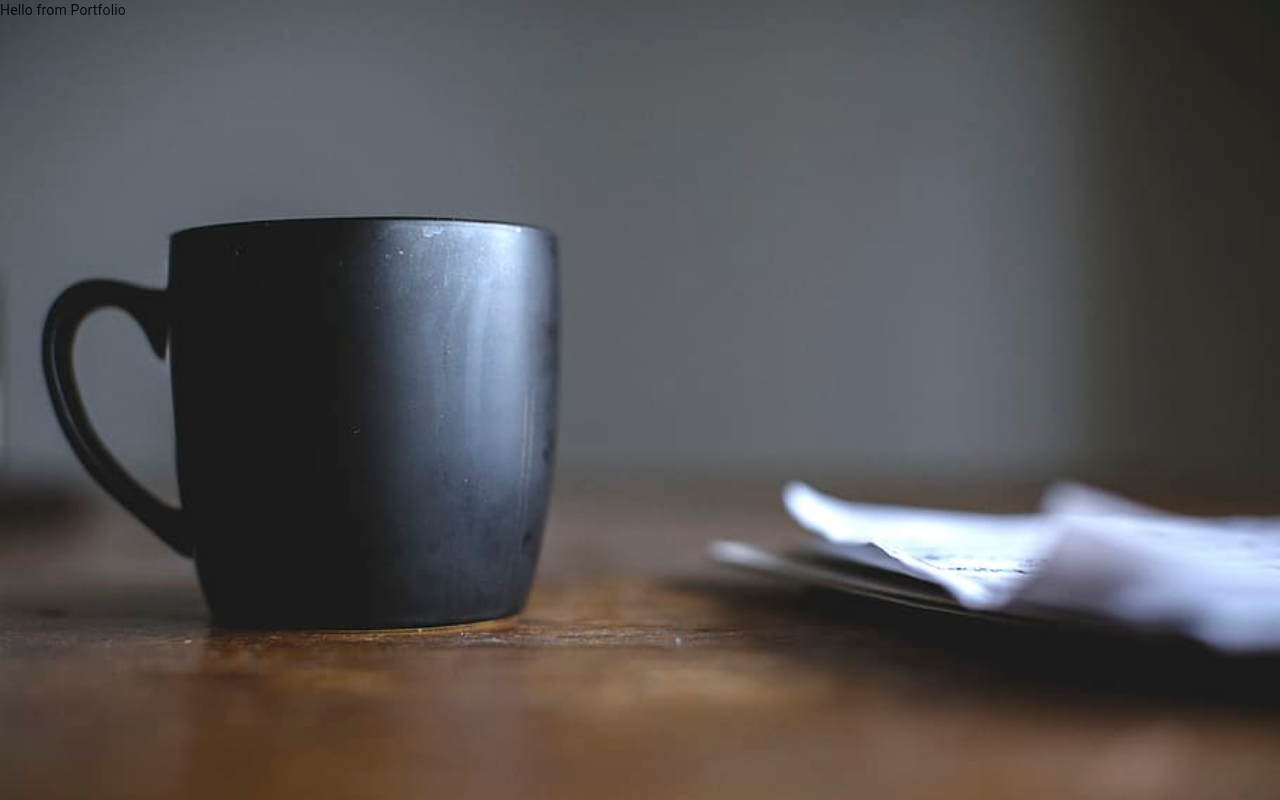
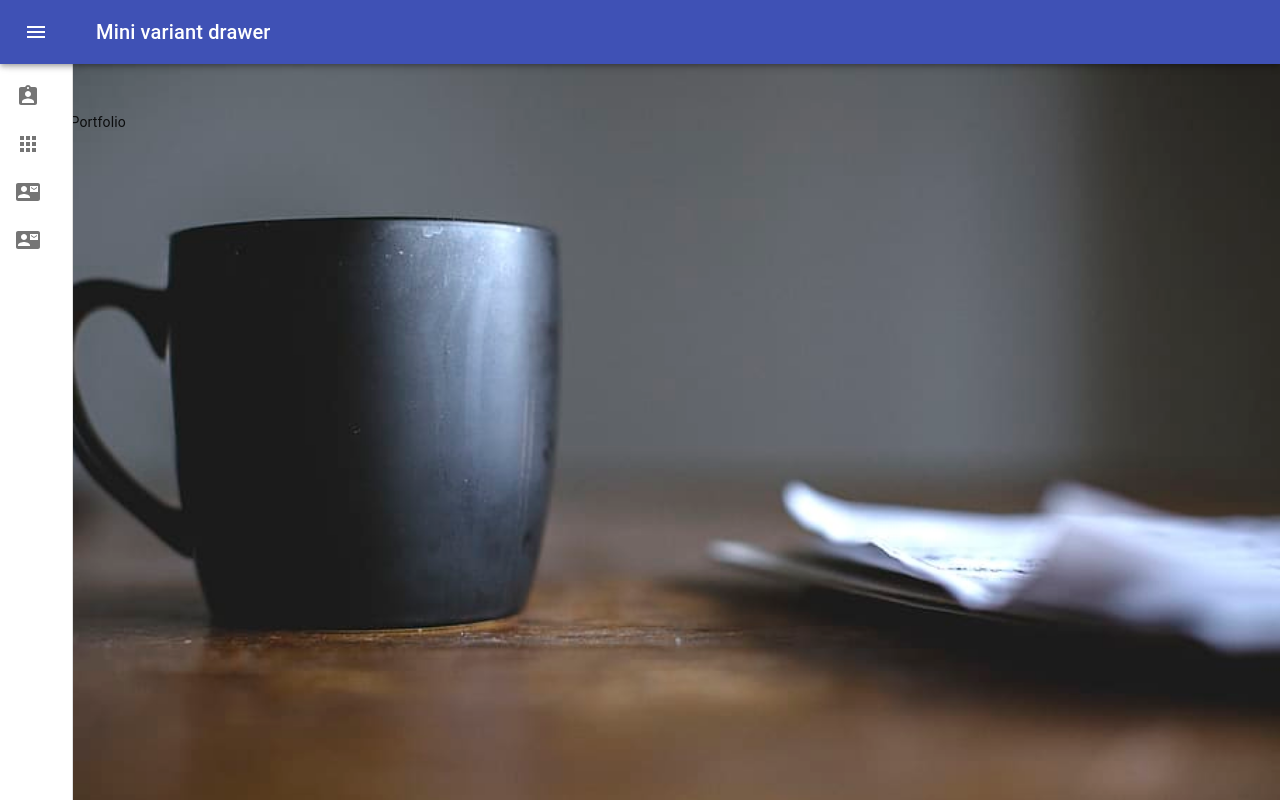
Before and after one commit to lee54bg/portfolio, a React (Create React App) app: page /portfolio in a window 1280 px wide. Built offline with nearby package versions, Linux system fonts and the light colour scheme.

Commit message:
Finally set the proper links for each of the pages.  Also added NavBar on Portfolio, Contact, and About Me.  Since this has been made, need to ensure that the background colors change according to the button clicked.

```diff
--- a/src/portfolio-site/About.js
+++ b/src/portfolio-site/About.js
@@ -1,8 +1,10 @@
 import React from 'react';
+import NavBar from './NavBar.js';
 
 function About() {
   return (
     <div>
+      <NavBar />
         Hello from About
     </div>
   );
--- a/src/portfolio-site/Contact.js
+++ b/src/portfolio-site/Contact.js
@@ -1,8 +1,10 @@
 import React from 'react';
+import NavBar from './NavBar.js';
 
 function Contact() {
   return (
     <div>
+        <NavBar />
         Hello from Contact
     </div>
   );
--- a/src/portfolio-site/Home.js
+++ b/src/portfolio-site/Home.js
@@ -18,9 +18,7 @@ import MenuIcon from '@material-ui/icons/Menu';
 import AppsIcon from '@material-ui/icons/Apps';
 import ContactMailIcon from '@material-ui/icons/ContactMail';
 import AssignmentIndIcon from '@material-ui/icons/AssignmentInd';
-import InboxIcon from '@material-ui/icons/Inbox';
-import MailIcon from '@material-ui/icons/Mail';
-
+import { Link } from 'react-router-dom';
 
 import Header from './Header';
 
@@ -91,14 +89,17 @@ const useStyles = makeStyles((theme) => ({
 const menuItems = [
   {
     listIcon: <AssignmentIndIcon />,
-    listText: "Resume"
+    listText: "About",
+    listPath: "/about"
   }, {
     listIcon: <AppsIcon />,
-    listText: "Portfolio"
+    listText: "Portfolio",
+    listPath: "/portfolio"
   }, {
     listIcon: <ContactMailIcon />,
-    listText: "Contact"
-  },
+    listText: "Contact",
+    listPath: "/contact"
+  }
 ]
 
 const Home = () => {
@@ -137,9 +138,8 @@ const Home = () => {
           >
             <MenuIcon />
           </IconButton>
-          <Typography variant="h6" noWrap>
-            Mini variant drawer
-          </Typography>
+          {/* <Typography variant="h6" noWrap>
+          </Typography> */}
         </Toolbar>
       </AppBar>
       <Drawer
@@ -162,18 +162,15 @@ const Home = () => {
         </div>
         <List>
           {menuItems.map((lstItm, key) => (
-            <ListItem button key={key} onClick={handleDrawerClose}>
+            <ListItem button key={key} onClick={handleDrawerClose} component={Link} to={lstItm.listPath}>
               <ListItemIcon>{lstItm.listIcon}</ListItemIcon>
               <ListItemText primary={lstItm.listText} />
             </ListItem>
           ))}
-
-          {/* {['About', 'Portfolio', 'Contact'].map((text, index) => (
-            <ListItem button key={text} onClick={handleDrawerClose}>
-              <ListItemIcon>{index % 2 === 0 ? <InboxIcon /> : <MailIcon />}</ListItemIcon>
-              <ListItemText primary={text} />
-            </ListItem>
-          ))} */}
+          <ListItem button onClick={handleDrawerClose}>
+            <ListItemIcon><ContactMailIcon /></ListItemIcon>
+            <ListItemText primary="Resume" />
+          </ListItem>
         </List>
       </Drawer>
       <main className={classes.content}>
--- a/src/portfolio-site/NavBar.js
+++ b/src/portfolio-site/NavBar.js
@@ -7,16 +7,20 @@ import Toolbar from '@material-ui/core/Toolbar';
 import List from '@material-ui/core/List';
 import CssBaseline from '@material-ui/core/CssBaseline';
 import Typography from '@material-ui/core/Typography';
-import Divider from '@material-ui/core/Divider';
 import IconButton from '@material-ui/core/IconButton';
-import MenuIcon from '@material-ui/icons/Menu';
-import ChevronLeftIcon from '@material-ui/icons/ChevronLeft';
-import ChevronRightIcon from '@material-ui/icons/ChevronRight';
 import ListItem from '@material-ui/core/ListItem';
 import ListItemIcon from '@material-ui/core/ListItemIcon';
 import ListItemText from '@material-ui/core/ListItemText';
-import InboxIcon from '@material-ui/icons/MoveToInbox';
-import MailIcon from '@material-ui/icons/Mail';
+
+import ChevronLeftIcon from '@material-ui/icons/ChevronLeft';
+import ChevronRightIcon from '@material-ui/icons/ChevronRight';
+import MenuIcon from '@material-ui/icons/Menu';
+import AppsIcon from '@material-ui/icons/Apps';
+import ContactMailIcon from '@material-ui/icons/ContactMail';
+import AssignmentIndIcon from '@material-ui/icons/AssignmentInd';
+import { Link } from 'react-router-dom';
+
+import Header from './Header';
 
 const drawerWidth = 240;
 
@@ -82,7 +86,23 @@ const useStyles = makeStyles((theme) => ({
   },
 }));
 
-export default function NavBar() {
+const menuItems = [
+  {
+    listIcon: <AssignmentIndIcon />,
+    listText: "About",
+    listPath: "/about"
+  }, {
+    listIcon: <AppsIcon />,
+    listText: "Portfolio",
+    listPath: "/portfolio"
+  }, {
+    listIcon: <ContactMailIcon />,
+    listText: "Contact",
+    listPath: "/contact"
+  }
+]
+
+const NavBar = () => {
   const classes = useStyles();
   const theme = useTheme();
   const [open, setOpen] = React.useState(false);
@@ -96,6 +116,7 @@ export default function NavBar() {
   };
 
   return (
+    <>
     <div className={classes.root}>
       <CssBaseline />
       <AppBar
@@ -139,23 +160,17 @@ export default function NavBar() {
             {theme.direction === 'rtl' ? <ChevronRightIcon /> : <ChevronLeftIcon />}
           </IconButton>
         </div>
-        <Divider />
         <List>
-          {['Inbox', 'Starred', 'Send email', 'Drafts'].map((text, index) => (
-            <ListItem button key={text}>
-              <ListItemIcon>{index % 2 === 0 ? <InboxIcon /> : <MailIcon />}</ListItemIcon>
-              <ListItemText primary={text} />
+          {menuItems.map((lstItm, key) => (
+            <ListItem button key={key} onClick={handleDrawerClose} component={Link} to={lstItm.listPath}>
+              <ListItemIcon>{lstItm.listIcon}</ListItemIcon>
+              <ListItemText primary={lstItm.listText} />
             </ListItem>
           ))}
-        </List>
-        <Divider />
-        <List>
-          {['All mail', 'Trash', 'Spam'].map((text, index) => (
-            <ListItem button key={text}>
-              <ListItemIcon>{index % 2 === 0 ? <InboxIcon /> : <MailIcon />}</ListItemIcon>
-              <ListItemText primary={text} />
-            </ListItem>
-          ))}
+          <ListItem button onClick={handleDrawerClose}>
+            <ListItemIcon><ContactMailIcon /></ListItemIcon>
+            <ListItemText primary="Resume" />
+          </ListItem>
         </List>
       </Drawer>
       <main className={classes.content}>
@@ -163,5 +178,8 @@ export default function NavBar() {
         {/* Insert Typography Here */}
       </main>
     </div>
+    </>
   );
 }
+
+export default NavBar;
--- a/src/portfolio-site/Portfolio.js
+++ b/src/portfolio-site/Portfolio.js
@@ -1,8 +1,10 @@
 import React from 'react';
+import NavBar from './NavBar.js';
 
 function Portfolio() {
   return (
     <div>
+      <NavBar />
         Hello from Portfolio
     </div>
   );
```
